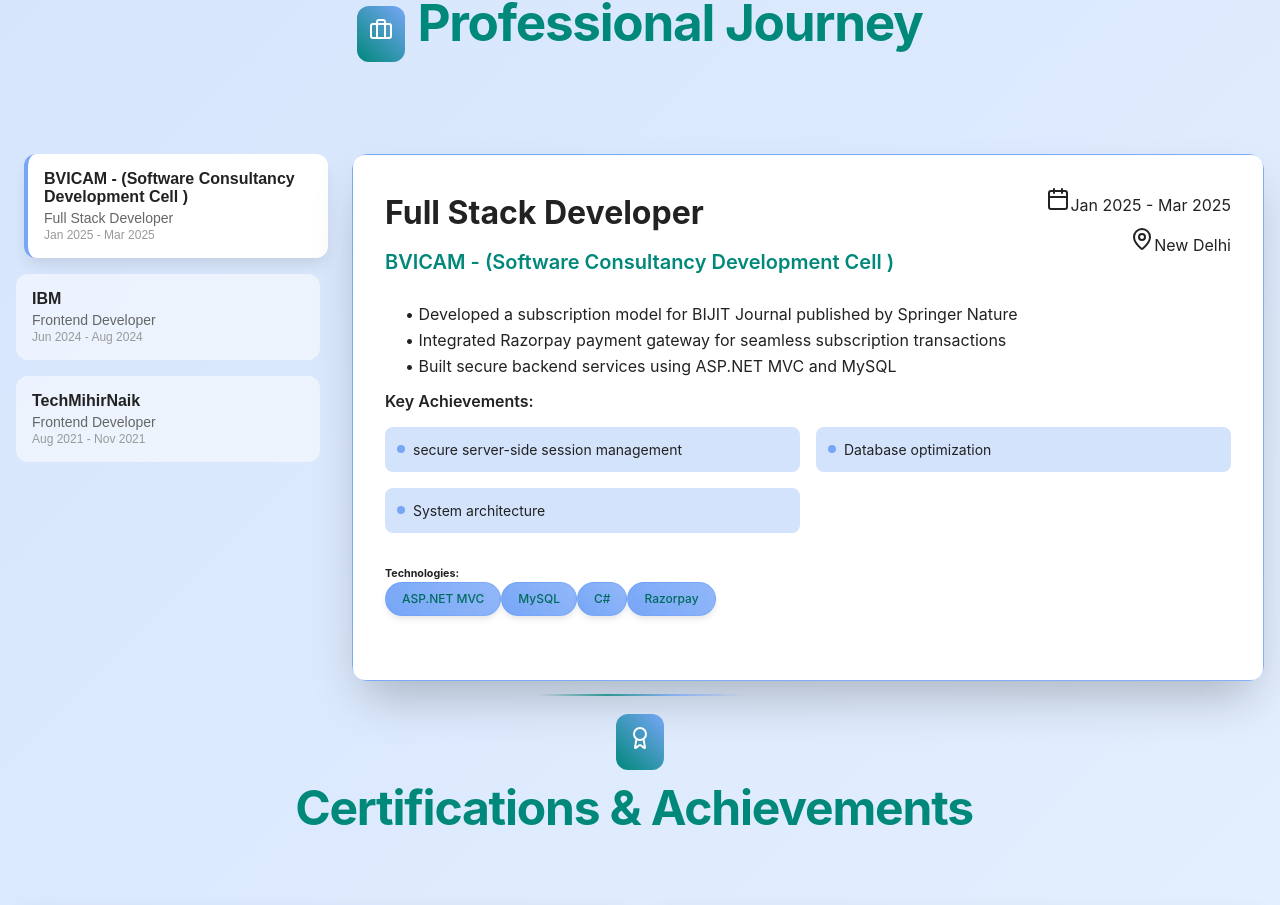
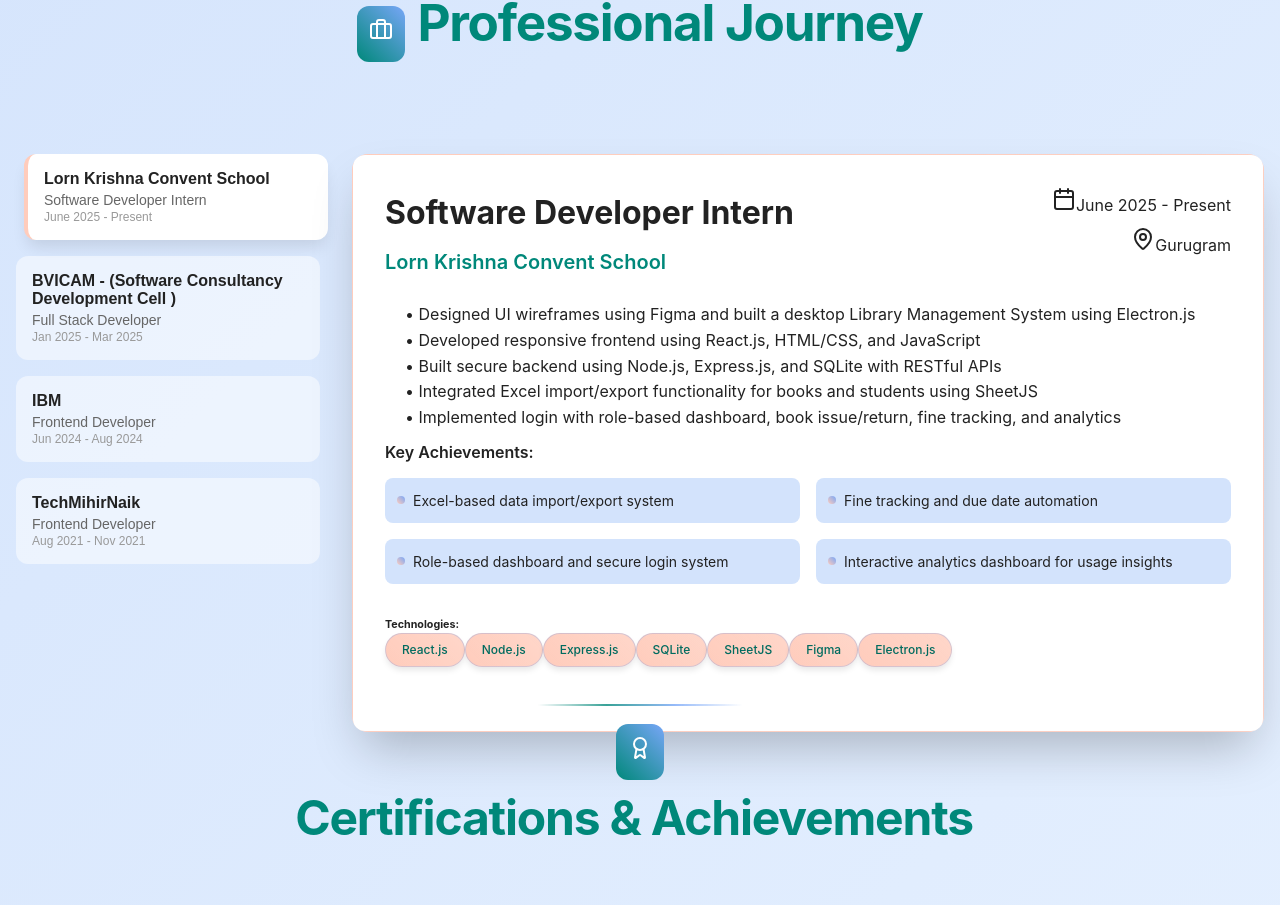
Before and after one commit to Tusharsohal/Portfolio, a React (Create React App) app in the folder tushar-portfolio/client/: page / in a window 1280 px wide. Shown: the part 1988-2893 px from the top of the page. Built offline with nearby package versions, Linux system fonts and the light colour scheme.

Commit message:
udated-internship

```diff
--- a/tushar-portfolio/client/src/components/about.js
+++ b/tushar-portfolio/client/src/components/about.js
@@ -96,6 +96,27 @@
   }, [isVisible, initCertificateClicks]);
 
   const experiences = [
+    {
+      company: "Lorn Krishna Convent School",
+      role: "Software Developer Intern",
+      duration: "June 2025 - Present",
+      location: "Gurugram",
+      description: [
+        "Designed UI wireframes using Figma and built a desktop Library Management System using Electron.js",
+        "Developed responsive frontend using React.js, HTML/CSS, and JavaScript",
+        "Built secure backend using Node.js, Express.js, and SQLite with RESTful APIs",
+        "Integrated Excel import/export functionality for books and students using SheetJS",
+        "Implemented login with role-based dashboard, book issue/return, fine tracking, and analytics"
+      ],
+      technologies: ["React.js", "Node.js", "Express.js", "SQLite", "SheetJS", "Figma", "Electron.js"],
+      achievements: [
+        "Excel-based data import/export system",
+        "Fine tracking and due date automation",
+        "Role-based dashboard and secure login system",
+        "Interactive analytics dashboard for usage insights"
+      ],
+      color: "#FFCCBC"
+    },
     {
       company: "BVICAM - (Software Consultancy Development Cell )",
       role: "Full Stack Developer ",
```
